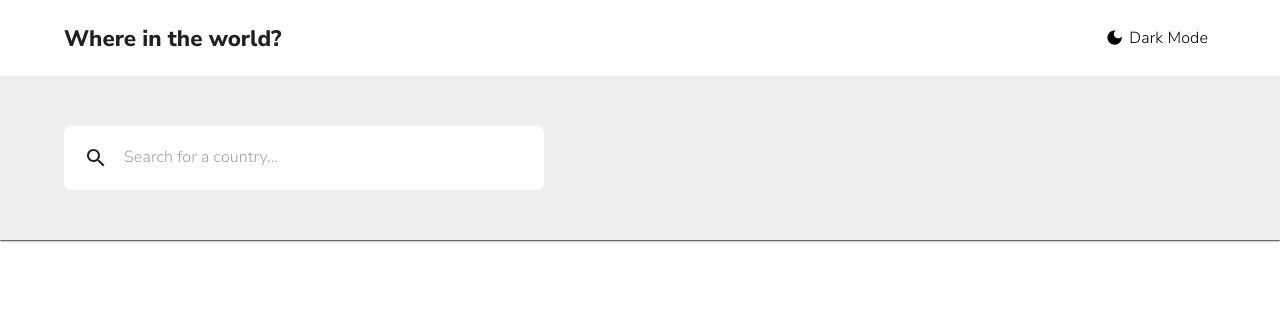
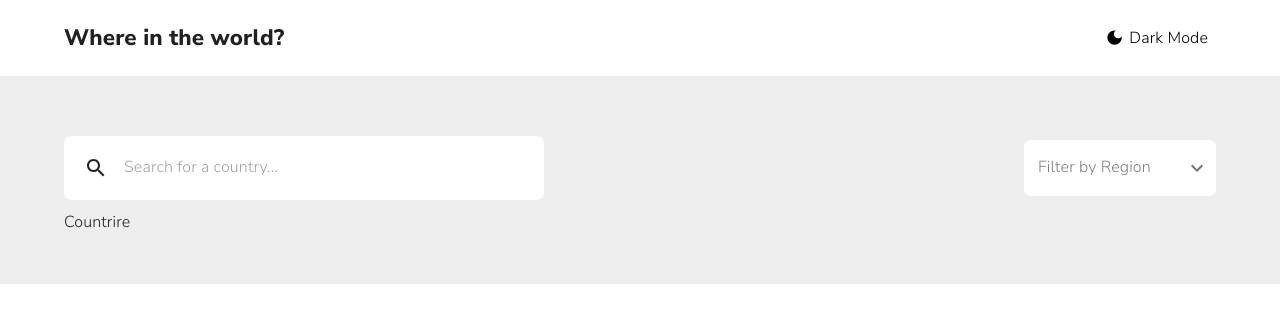
Before and after one commit to Electromorphous/Countries, a React (Create React App) app: page / in a window 1280 px wide. Shown: the top 322 px of the page. Built offline with nearby package versions, Linux system fonts and the light colour scheme; no server answers.

Commit message:
be done with the select component

```diff
--- a/src/App.jsx
+++ b/src/App.jsx
@@ -7,7 +7,10 @@ import Home from "./containers/Home";
 function App() {
   return (
     <ThemeContext>
-      <Paper style={{ width: "100%", height: "100%", borderRadius: 0 }}>
+      <Paper
+        elevation={0}
+        style={{ width: "100%", height: "100%", borderRadius: 0 }}
+      >
         <Header />
         <Home />
       </Paper>
--- a/src/Sass/main.scss
+++ b/src/Sass/main.scss
@@ -17,4 +17,10 @@ body {
       }
     }
   }
+
+  .filter-container {
+    fieldset {
+      border: none;
+    }
+  }
 }
--- /dev/null
+++ b/src/components/Countries.jsx
@@ -0,0 +1,20 @@
+import React, { useState, useEffect } from "react";
+
+function Countries() {
+  const [countries, setCountries] = useState([]);
+
+  async function fetchCountries() {
+    const data = await fetch("https://restcountries.com/v3.1/all");
+    return data.json();
+  }
+
+  useEffect(() => {
+    fetchCountries().then(setCountries);
+  }, []);
+
+  console.log(countries);
+
+  return <div>Countrire</div>;
+}
+
+export default Countries;
--- a/src/components/Filter.jsx
+++ b/src/components/Filter.jsx
@@ -1,7 +1,56 @@
-import React from "react";
+import React, { useState } from "react";
+import Paper from "@mui/material/Paper";
+import InputLabel from "@mui/material/InputLabel";
+import MenuItem from "@mui/material/MenuItem";
+import FormControl from "@mui/material/FormControl";
+import Select from "@mui/material/Select";
+import { makeStyles } from "@mui/styles";
+import KeyboardArrowDownIcon from "@mui/icons-material/KeyboardArrowDown";
 
-function Filter() {
-  return <div></div>;
+const useStyles = makeStyles((theme) => ({
+  filterContainer: {
+    background: theme.palette.primary.light,
+    margin: "10px 0",
+    borderRadius: 7,
+  },
+  inputLabel: {
+    color: `${theme.palette.textColor.main} !important`,
+    fontSize: "1rem",
+    opacity: 0.5,
+  },
+}));
+
+export default function BasicSelect() {
+  const classes = useStyles();
+
+  const [region, setRegion] = useState("");
+
+  return (
+    <Paper
+      elevation={0}
+      className={`filter-container ${classes.filterContainer}`}
+    >
+      <FormControl fullWidth>
+        <InputLabel className={classes.inputLabel}>Filter by Region</InputLabel>
+        <Select
+          className={classes.selectField}
+          value={region}
+          label="Region"
+          IconComponent={KeyboardArrowDownIcon}
+          onChange={(e) => {
+            setRegion(e.target.value);
+          }}
+        >
+          <MenuItem value="">
+            <em>None</em>
+          </MenuItem>
+          <MenuItem value="Africa">Africa</MenuItem>
+          <MenuItem value="America">America</MenuItem>
+          <MenuItem value="Asia">Asia</MenuItem>
+          <MenuItem value="Europe">Europe</MenuItem>
+          <MenuItem value="Oceania">Oceania</MenuItem>
+        </Select>
+      </FormControl>
+    </Paper>
+  );
 }
-
-export default Filter;
--- a/src/components/SearchBar.jsx
+++ b/src/components/SearchBar.jsx
@@ -6,6 +6,7 @@ import { makeStyles } from "@mui/styles";
 const useStyles = makeStyles((theme) => ({
   searchBarContainer: {
     background: theme.palette.primary.light,
+    margin: "10px 0",
     padding: "0 20px",
     borderRadius: 7,
   },
--- a/src/containers/Home.jsx
+++ b/src/containers/Home.jsx
@@ -3,6 +3,7 @@ import { Grid, Paper } from "@mui/material";
 import { makeStyles } from "@mui/styles";
 import SearchBar from "../components/SearchBar";
 import Filter from "../components/Filter";
+import Countries from "../components/Countries";
 
 const useStyles = makeStyles((theme) => ({
   homeContainer: {
@@ -16,14 +17,17 @@ function Home() {
   const classes = useStyles();
 
   return (
-    <Paper className={`home-container ${classes.homeContainer}`}>
+    <Paper elevation={0} className={`home-container ${classes.homeContainer}`}>
       <Grid container alignItems="center" justifyContent="space-between">
-        <Grid item xs={12} sm={5}>
+        <Grid item xs={12} sm={7} md={5}>
           <SearchBar />
         </Grid>
-        <Grid item xs={12} sm={4}>
+        <Grid item xs={6} sm={4} md={3} lg={2}>
           <Filter />
         </Grid>
+      </Grid>
+      <Grid container alignItems="center" justifyContent="space-between">
+        <Countries />
       </Grid>
     </Paper>
   );
--- a/src/utility/ThemeContext.jsx
+++ b/src/utility/ThemeContext.jsx
@@ -1,5 +1,6 @@
 import React, { useState, useContext } from "react";
 import { createTheme, ThemeProvider } from "@mui/material/styles";
+import CssBaseline from "@mui/material/CssBaseline";
 
 const ThemeUpdateContext = React.createContext();
 
@@ -14,9 +15,14 @@ export default function ThemeContext({ children }) {
     palette: {
       mode: "light",
 
+      background: {
+        default: "#fff",
+      },
+
       primary: {
         light: "#fff",
         main: "#eee",
+        dark: "#ddd",
       },
       textColor: {
         main: "#000",
@@ -27,9 +33,14 @@ export default function ThemeContext({ children }) {
     palette: {
       mode: "dark",
 
+      background: {
+        default: "#2B3743",
+      },
+
       primary: {
         light: "#2B3743",
         main: "#212E37",
+        dark: "#1c262e",
       },
       textColor: {
         main: "#fff",
@@ -44,6 +55,7 @@ export default function ThemeContext({ children }) {
   return (
     <ThemeProvider theme={darkMode ? darkTheme : lightTheme}>
       <ThemeUpdateContext.Provider value={toggleTheme}>
+        <CssBaseline />
         {children}
       </ThemeUpdateContext.Provider>
     </ThemeProvider>
```
